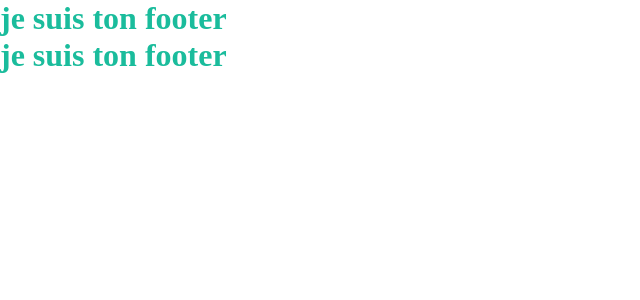
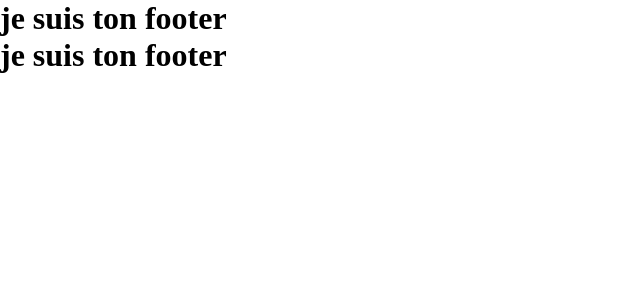
Before and after one commit to esitamon/cpim, a PHP site: template cpim/templates/footer.php in a window 1280 px wide. Shown: the top 300 px of the page, without its empty margins (0-640 px from the left). Run offline with PHP 8.4, Linux system fonts and the light colour scheme; the template is opened without the code that fills it, so the values that code supplies are empty; some web fonts are replaced.

Commit message:
modification to text color for body

```diff
--- a/cpim/css/main.css
+++ b/cpim/css/main.css
@@ -10,6 +10,6 @@
 }
 
 body {
-  color: #1abc9c;
+  color: #000000;
 }
 /*# sourceMappingURL=main.css.map */
--- a/cpim/css/main.scss
+++ b/cpim/css/main.scss
@@ -27,5 +27,5 @@
     box-sizing: border-box;
 }
 body{
-    color:$optional-color;
+    color:$main-textcolor;
 }
--- a/cpim/js/script.js
+++ /dev/null
@@ -1,2 +0,0 @@
-
-document.onload(alert('je suis un homme'));
```
Also changed, not shown: 1 other file.
